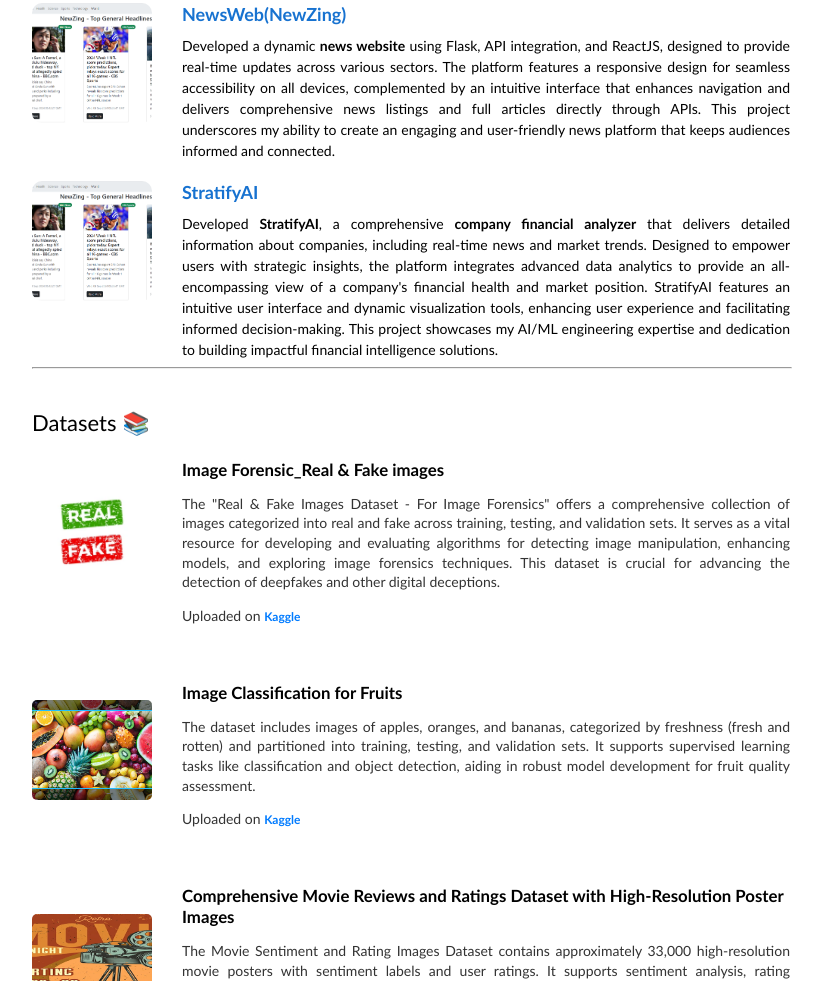
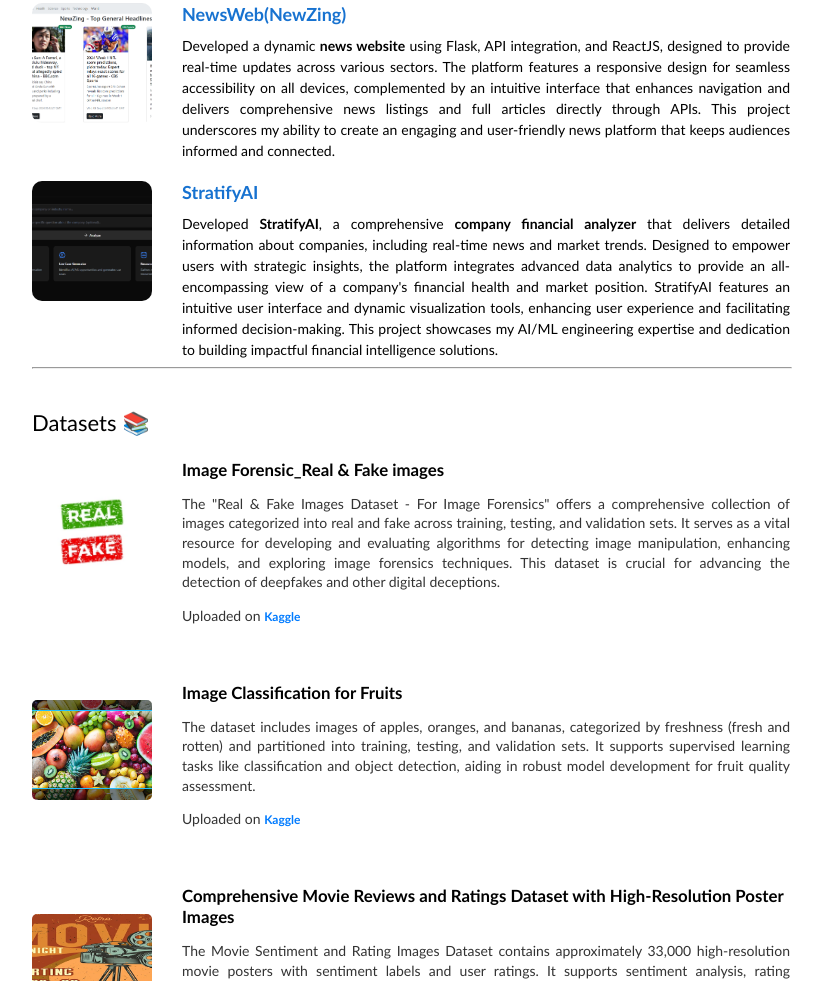
Before and after one commit to ArSenic04/Portfolio, a plain HTML site: page index.html in a window 1280 px wide. Shown: the part 2163-3144 px from the top of the page, without its empty margins (228-1051 px from the left). Drawn offline with Linux system fonts and the light colour scheme.

Commit message:
Update index.html

```diff
--- a/index.html
+++ b/index.html
@@ -262,7 +262,7 @@
 
                       <article>
                         <div class="project-image">
-                          <img src="img/news.png" alt="Project 7 Image">
+                          <img src="img/Screenshot 2025-02-05 231041.png" alt="Project 7 Image">
                         </div>
                         <div class="project-text">
                           <a href="https://github.com/ArSenic04/StratifyAI">
```
